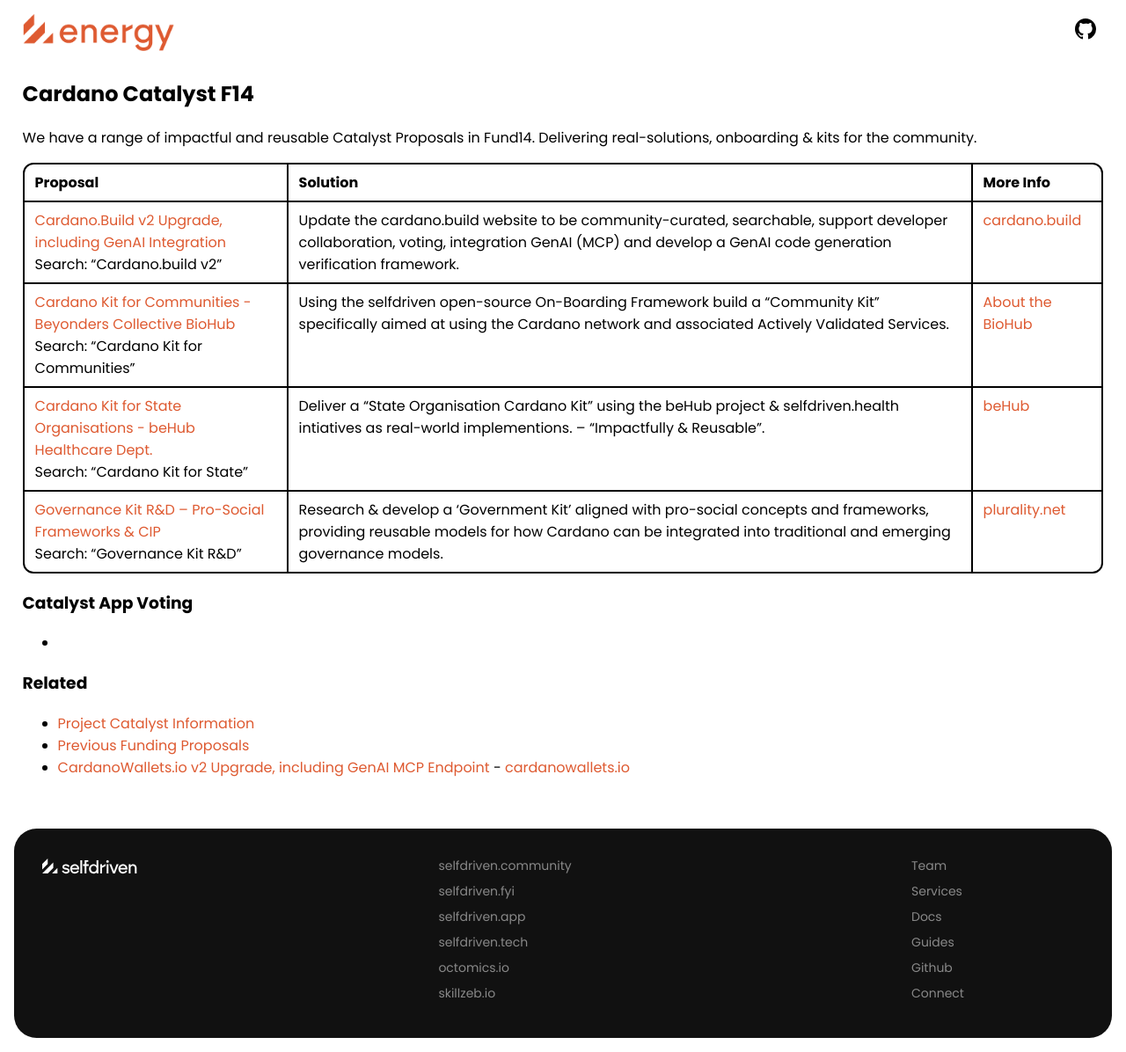
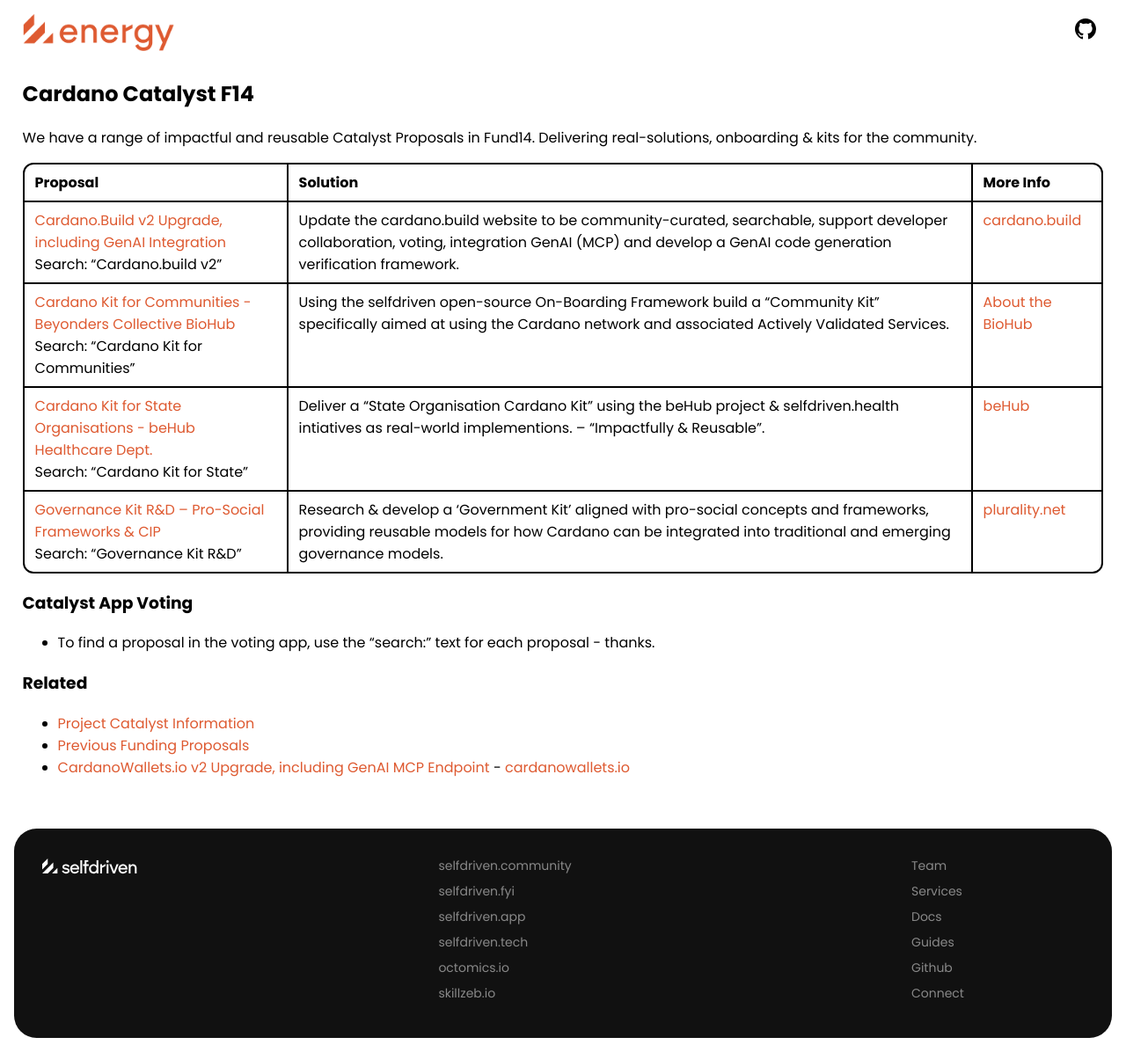
Before and after one commit to selfdriven-engagement/selfdriven-energy, a Jekyll site: the page built from docs/pages/cardano-catalyst.md, in a window 1280 px wide. Shown: the whole page at 88% size. Built offline with Jekyll 4.4.1, drawn with Linux system fonts in a browser that asks for light colours.

Commit message:
Update cardano-catalyst.md

```diff
--- a/docs/pages/cardano-catalyst.md
+++ b/docs/pages/cardano-catalyst.md
@@ -16,7 +16,7 @@ We have a range of impactful and reusable Catalyst Proposals in Fund14. Deliveri
 |[Governance Kit R&D – Pro-Social Frameworks & CIP](https://projectcatalyst.io/funds/14/cardano-use-cases-concepts/governance-kit-randd-pro-social-frameworks-or-cip)<br>Search: "Governance Kit R&D"|Research & develop a 'Government Kit' aligned with pro-social concepts and frameworks, providing reusable models for how Cardano can be integrated into traditional and emerging governance models.|[plurality.net](https://www.plurality.net)|
 
 ### Catalyst App Voting
--
+- To find a proposal in the voting app, use the "search:" text for each proposal - thanks.
 
 ### Related
 - [Project Catalyst Information](https://projectcatalyst.io)
```
